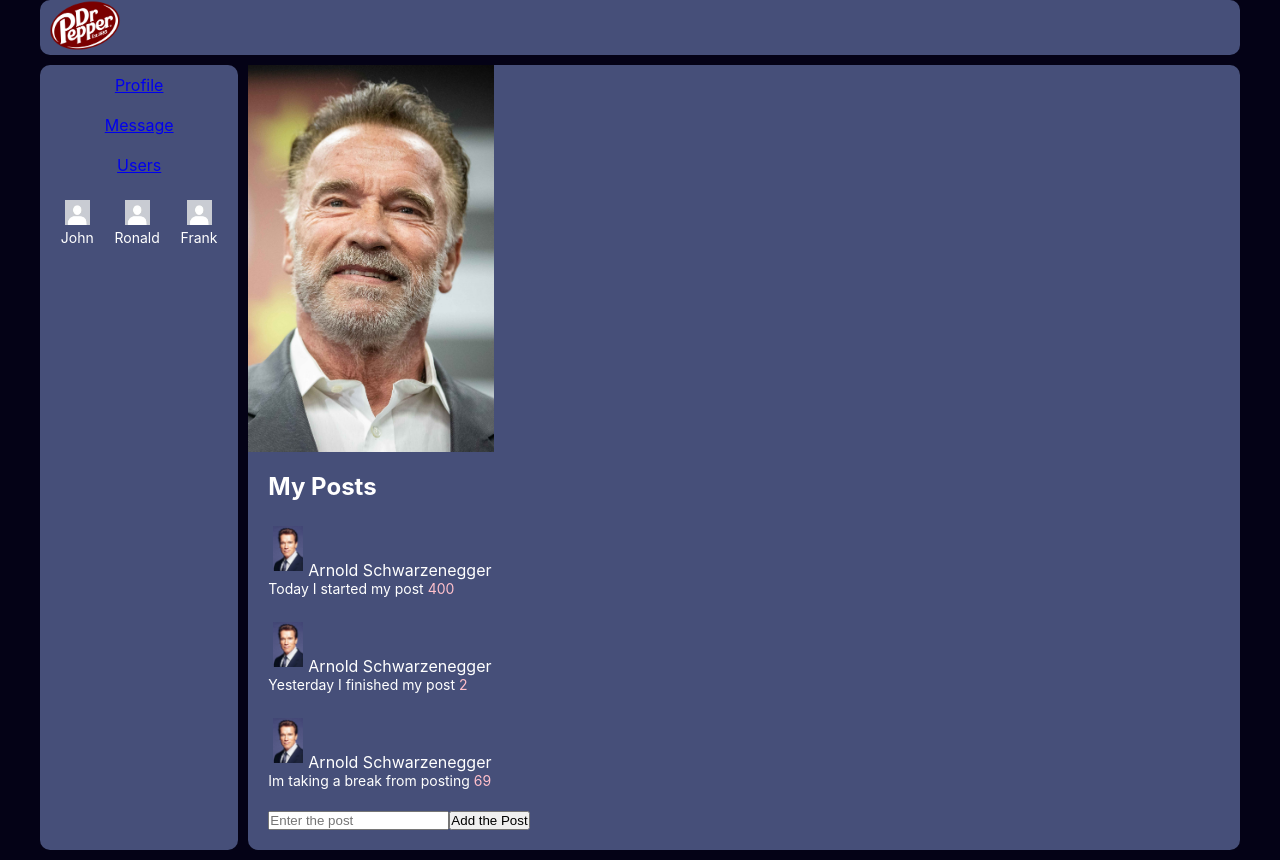
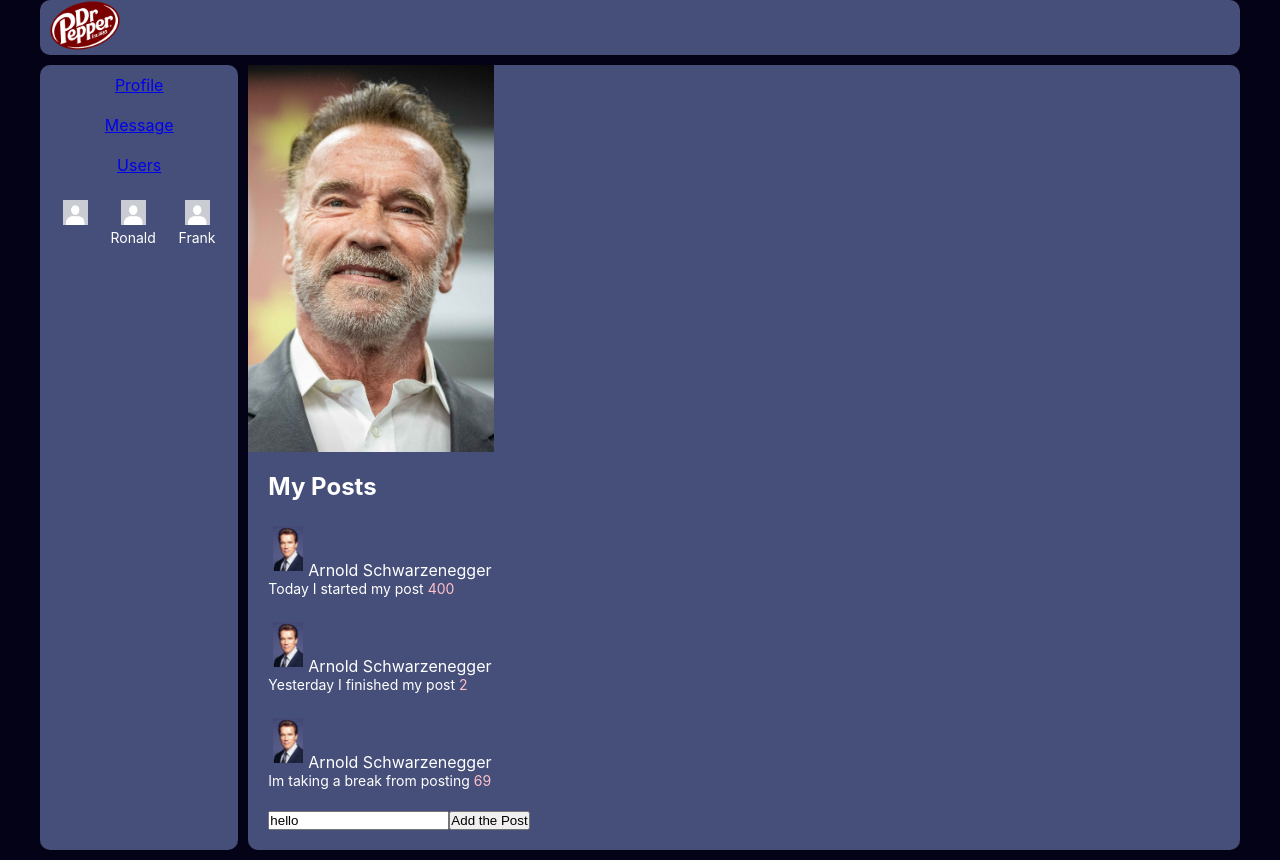
Before and after one commit to KinwaSaladExposed/Social, a React (Create React App) app in the folder socialr/: page / in a window 1280 px wide. Built offline with nearby package versions, Linux system fonts and the light colour scheme.

Commit message:
new commit

```diff
--- a/socialr/src/App.js
+++ b/socialr/src/App.js
@@ -12,11 +12,25 @@ function App(props) {
     <div className="Wrapper">
     <BrowserRouter forceRefresh={true}>
     <Header />
-    <Nav />
+    <Nav FNames={props.state.Friends.FNames}/>
     <Switch>
-    <Route exact path='/' render={()=><Content PMsg={props.state.Comment.PMsg} createCo={props.createCo}/>} />
-    <Route exact path='/ct' render={()=><Content PMsg={props.state.Comment.PMsg} createCo={props.createCo}/>} />
-    <Route exact path='/da' render={()=><Dialogue Dialogue_Names={props.state.Dial.Dialogue_Names} Message_Obj={props.state.Dial.Message_Obj} postMsg={props.postMsg}/>} />
+    <Route exact path='/' render={()=><Content
+    PMsg={props.state.Comment.PMsg}
+    createCo={props.createCo} newPosts={props.state.Comment.newPosts}
+    OPC={props.OPC}
+    />} />
+
+    <Route exact path='/ct' render={()=><Content
+    PMsg={props.state.Comment.PMsg}
+    createCo={props.createCo} newPosts={props.state.Comment.newPosts}
+    OPC={props.OPC}
+    />} />
+
+    <Route exact path='/da' render={()=><Dialogue
+    Dialogue_Names={props.state.Dial.Dialogue_Names}
+    Message_Obj={props.state.Dial.Message_Obj}
+    postMsg={props.postMsg}/>} />
+
     </Switch>
     </BrowserRouter>
     </div>
--- a/socialr/src/Components/Content/Content.jsx
+++ b/socialr/src/Components/Content/Content.jsx
@@ -8,7 +8,7 @@ function Content(props) {
   return (
     <div className="ct">
         <Me />
-        <Posts PMsg={props.PMsg} createCo={props.createCo}/>
+        <Posts PMsg={props.PMsg} createCo={props.createCo} newPosts={props.newPosts} OPC={props.OPC}/>
     </div>
 
   );
--- a/socialr/src/Components/Content/Posts/Posts.jsx
+++ b/socialr/src/Components/Content/Posts/Posts.jsx
@@ -11,12 +11,18 @@ const Posts = (props) => {
     PText.current.value = "";
 
     }
+
+    let OOC = () => {
+        props.OPC(PText.current.value);
+
+    }
+    console.log(props);
 	return(
 	<div className="Posts">
 		<h2>My Posts</h2>
         {props.PMsg.map((e)=><OP message={e.message} like={e.like} id={e.id}/>)}
         <div>
-        <input placeholder="Enter the post" ref={PText}/>
+        <input placeholder="Enter the post" ref={PText} value={props.newPosts} onChange={OOC}/>
         <button onClick={createCo}>Add the Post</button>
         </div>
 
--- a/socialr/src/Components/Nav/Nav.jsx
+++ b/socialr/src/Components/Nav/Nav.jsx
@@ -2,8 +2,10 @@ import React from 'react';
 import './Nav.css'
 import {NavLink} from 'react-router-dom'
 import DefaultPP from '../../img/DefaultPP.jpg'
+import msgF from './msg'
 
-function Nav() {
+
+const Nav=(props)=> {
   return (
     <div className="nv">
       <div className="Top">
@@ -15,7 +17,7 @@ function Nav() {
       <div className="Bottom">
         <div className="F1 FD">
           <img src={DefaultPP} className="FPicture" />
-          <p>John</p>
+          {props.FNames.map((e)=><msgF name={e.name} id={e.id} />)}
         </div>
         <div className="F2 FD">
           <img src={DefaultPP} className="FPicture" />
--- /dev/null
+++ b/socialr/src/Components/Nav/msg.jsx
@@ -0,0 +1,11 @@
+import React from 'react'
+
+const msgF = (props) => {
+  return(
+    <div>
+      <p>{props.name}</p>
+    </div>
+  );
+}
+
+export default msgF;
--- a/socialr/src/Data/State.js
+++ b/socialr/src/Data/State.js
@@ -16,7 +16,9 @@ Comment:{
   {message:"Today I started my post",like:400,id:1},
   {message:"Yesterday I finished my post",like:2,id:2},
   {message:"Im taking a break from posting",like:69,id:3}
-]},
+],
+newPosts:"hello"
+},
 
 Friends:{
     FNames:[
@@ -32,6 +34,7 @@ export let createCo = (txt) => {
         message:txt,id:4,like:40
     }
     state.Comment.PMsg.unshift(NewComment);
+    state.Comment.newPosts = "";
     run(state);
 }
 export let postMsg = (text) => {
@@ -42,4 +45,9 @@ export let postMsg = (text) => {
     run(state);
 }
 
+export let OPC = (Otext) => {
+    state.Comment.newPosts = Otext;
+    run(state);
+}
+
 export default state
--- a/socialr/src/Render.jsx
+++ b/socialr/src/Render.jsx
@@ -5,6 +5,7 @@ import App from './App';
 import reportWebVitals from './reportWebVitals';
 import {createCo} from './Data/State'
 import {postMsg} from './Data/State'
+import {OPC} from './Data/State'
 
 export let run = (state) => {
 ReactDOM.createRoot(document.getElementById('root')).render(
@@ -13,6 +14,7 @@ ReactDOM.createRoot(document.getElementById('root')).render(
       state={state}
       createCo={createCo}
       postMsg={postMsg}
+      OPC={OPC}
     />
   </React.StrictMode>
 );
```
